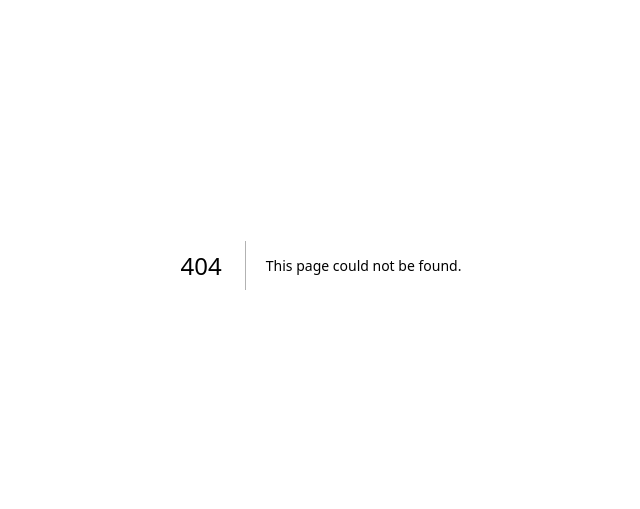
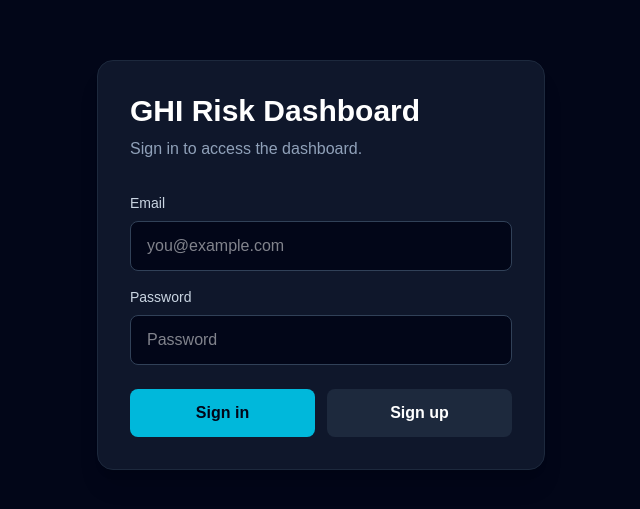
Before and after one commit to patrik-t-projects/ghi-risk-dashboard-next, a Next.js app: page /login in a window 1280 px wide. Before the commit this address had no page. Shown: the part 135-644 px from the top of the page, without its empty margins (319-959 px from the left). Built offline with nearby package versions, Linux system fonts and the light colour scheme; no server answers.

Commit message:
Add Supabase login and dashboard pages

```diff
--- /dev/null
+++ b/src/app/dashboard/page.tsx
@@ -0,0 +1,92 @@
+"use client";
+
+import { useEffect, useState } from "react";
+import { useRouter } from "next/navigation";
+import type { User } from "@supabase/supabase-js";
+import { supabase } from "@/lib/supabaseClient";
+
+export default function DashboardPage() {
+  const router = useRouter();
+
+  const [user, setUser] = useState<User | null>(null);
+  const [loading, setLoading] = useState(true);
+
+  useEffect(() => {
+    async function loadUser() {
+      const { data } = await supabase.auth.getUser();
+
+      if (!data.user) {
+        router.push("/login");
+        return;
+      }
+
+      setUser(data.user);
+      setLoading(false);
+    }
+
+    loadUser();
+  }, [router]);
+
+  async function handleSignOut() {
+    await supabase.auth.signOut();
+    router.push("/login");
+  }
+
+  if (loading) {
+    return (
+      <main className="min-h-screen bg-slate-950 text-white flex items-center justify-center">
+        Loading dashboard...
+      </main>
+    );
+  }
+
+  return (
+    <main className="min-h-screen bg-slate-950 text-white p-8">
+      <div className="max-w-7xl mx-auto">
+        <header className="flex items-center justify-between mb-8">
+          <div>
+            <h1 className="text-3xl font-semibold">GHI Risk Dashboard</h1>
+            <p className="text-slate-400">Logged in as {user?.email}</p>
+          </div>
+
+          <button
+            className="rounded-lg bg-slate-800 hover:bg-slate-700 px-4 py-2"
+            onClick={handleSignOut}
+          >
+            Sign out
+          </button>
+        </header>
+
+        <section className="grid grid-cols-1 md:grid-cols-4 gap-4 mb-8">
+          <div className="rounded-2xl bg-slate-900 border border-slate-800 p-5">
+            <p className="text-slate-400 text-sm">Latest risk</p>
+            <p className="text-3xl font-semibold mt-2">--</p>
+          </div>
+
+          <div className="rounded-2xl bg-slate-900 border border-slate-800 p-5">
+            <p className="text-slate-400 text-sm">Max GHI</p>
+            <p className="text-3xl font-semibold mt-2">-- W/m²</p>
+          </div>
+
+          <div className="rounded-2xl bg-slate-900 border border-slate-800 p-5">
+            <p className="text-slate-400 text-sm">Cloud cover</p>
+            <p className="text-3xl font-semibold mt-2">-- %</p>
+          </div>
+
+          <div className="rounded-2xl bg-slate-900 border border-slate-800 p-5">
+            <p className="text-slate-400 text-sm">Last update</p>
+            <p className="text-3xl font-semibold mt-2">--</p>
+          </div>
+        </section>
+
+        <section className="rounded-2xl bg-slate-900 border border-slate-800 p-6">
+          <h2 className="text-xl font-semibold mb-2">Dashboard placeholder</h2>
+          <p className="text-slate-400">
+            Next we will add the Switzerland map, time slider, variable buttons,
+            and plots.
+          </p>
+        </section>
+      </div>
+    </main>
+  );
+}
--- /dev/null
+++ b/src/app/login/page.tsx
@@ -0,0 +1,103 @@
+"use client";
+
+import { useState } from "react";
+import { useRouter } from "next/navigation";
+import { supabase } from "@/lib/supabaseClient";
+
+export default function LoginPage() {
+  const router = useRouter();
+
+  const [email, setEmail] = useState("");
+  const [password, setPassword] = useState("");
+  const [message, setMessage] = useState("");
+  const [loading, setLoading] = useState(false);
+
+  async function handleSignIn() {
+    setLoading(true);
+    setMessage("");
+
+    const { error } = await supabase.auth.signInWithPassword({
+      email,
+      password,
+    });
+
+    setLoading(false);
+
+    if (error) {
+      setMessage(error.message);
+      return;
+    }
+
+    router.push("/dashboard");
+  }
+
+  async function handleSignUp() {
+    setLoading(true);
+    setMessage("");
+
+    const { error } = await supabase.auth.signUp({
+      email,
+      password,
+    });
+
+    setLoading(false);
+
+    if (error) {
+      setMessage(error.message);
+      return;
+    }
+
+    setMessage("Account created. Check your email if confirmation is required, then sign in.");
+  }
+
+  return (
+    <main className="min-h-screen bg-slate-950 text-white flex items-center justify-center p-6">
+      <div className="w-full max-w-md rounded-2xl bg-slate-900 border border-slate-800 p-8 shadow-xl">
+        <h1 className="text-3xl font-semibold mb-2">GHI Risk Dashboard</h1>
+        <p className="text-slate-400 mb-8">Sign in to access the dashboard.</p>
+
+        <label className="block text-sm text-slate-300 mb-2">Email</label>
+        <input
+          className="w-full mb-4 rounded-lg bg-slate-950 border border-slate-700 px-4 py-3 outline-none focus:border-cyan-400"
+          type="email"
+          value={email}
+          onChange={(e) => setEmail(e.target.value)}
+          placeholder="you@example.com"
+        />
+
+        <label className="block text-sm text-slate-300 mb-2">Password</label>
+        <input
+          className="w-full mb-6 rounded-lg bg-slate-950 border border-slate-700 px-4 py-3 outline-none focus:border-cyan-400"
+          type="password"
+          value={password}
+          onChange={(e) => setPassword(e.target.value)}
+          placeholder="Password"
+        />
+
+        <div className="flex gap-3">
+          <button
+            className="flex-1 rounded-lg bg-cyan-500 hover:bg-cyan-400 text-slate-950 font-semibold px-4 py-3 disabled:opacity-50"
+            onClick={handleSignIn}
+            disabled={loading}
+          >
+            Sign in
+          </button>
+
+          <button
+            className="flex-1 rounded-lg bg-slate-800 hover:bg-slate-700 text-white font-semibold px-4 py-3 disabled:opacity-50"
+            onClick={handleSignUp}
+            disabled={loading}
+          >
+            Sign up
+          </button>
+        </div>
+
+        {message && (
+          <p className="mt-6 text-sm text-slate-300 border border-slate-800 rounded-lg p-3">
+            {message}
+          </p>
+        )}
+      </div>
+    </main>
+  );
+}
--- a/src/app/page.tsx
+++ b/src/app/page.tsx
@@ -1,65 +1,31 @@
-import Image from "next/image";
+import Link from "next/link";
 
 export default function Home() {
   return (
-    <div className="flex flex-col flex-1 items-center justify-center bg-zinc-50 font-sans dark:bg-black">
-      <main className="flex flex-1 w-full max-w-3xl flex-col items-center justify-between py-32 px-16 bg-white dark:bg-black sm:items-start">
-        <Image
-          className="dark:invert"
-          src="/next.svg"
-          alt="Next.js logo"
-          width={100}
-          height={20}
-          priority
-        />
-        <div className="flex flex-col items-center gap-6 text-center sm:items-start sm:text-left">
-          <h1 className="max-w-xs text-3xl font-semibold leading-10 tracking-tight text-black dark:text-zinc-50">
-            To get started, edit the page.tsx file.
-          </h1>
-          <p className="max-w-md text-lg leading-8 text-zinc-600 dark:text-zinc-400">
-            Looking for a starting point or more instructions? Head over to{" "}
-            <a
-              href="https://vercel.com/templates?framework=next.js&utm_source=create-next-app&utm_medium=appdir-template-tw&utm_campaign=create-next-app"
-              className="font-medium text-zinc-950 dark:text-zinc-50"
-            >
-              Templates
-            </a>{" "}
-            or the{" "}
-            <a
-              href="https://nextjs.org/learn?utm_source=create-next-app&utm_medium=appdir-template-tw&utm_campaign=create-next-app"
-              className="font-medium text-zinc-950 dark:text-zinc-50"
-            >
-              Learning
-            </a>{" "}
-            center.
-          </p>
+    <main className="min-h-screen bg-slate-950 text-white flex items-center justify-center p-6">
+      <div className="max-w-2xl text-center">
+        <h1 className="text-5xl font-semibold mb-6">GHI Risk Dashboard</h1>
+        <p className="text-slate-400 text-lg mb-8">
+          Online dashboard for GHI forecasts, risk scores, regional maps, and
+          historical backtesting.
+        </p>
+
+        <div className="flex justify-center gap-4">
+          <Link
+            href="/login"
+            className="rounded-lg bg-cyan-500 hover:bg-cyan-400 text-slate-950 font-semibold px-6 py-3"
+          >
+            Login
+          </Link>
+
+          <Link
+            href="/dashboard"
+            className="rounded-lg bg-slate-800 hover:bg-slate-700 text-white font-semibold px-6 py-3"
+          >
+            Dashboard
+          </Link>
         </div>
-        <div className="flex flex-col gap-4 text-base font-medium sm:flex-row">
-          <a
-            className="flex h-12 w-full items-center justify-center gap-2 rounded-full bg-foreground px-5 text-background transition-colors hover:bg-[#383838] dark:hover:bg-[#ccc] md:w-[158px]"
-            href="https://vercel.com/new?utm_source=create-next-app&utm_medium=appdir-template-tw&utm_campaign=create-next-app"
-            target="_blank"
-            rel="noopener noreferrer"
-          >
-            <Image
-              className="dark:invert"
-              src="/vercel.svg"
-              alt="Vercel logomark"
-              width={16}
-              height={16}
-            />
-            Deploy Now
-          </a>
-          <a
-            className="flex h-12 w-full items-center justify-center rounded-full border border-solid border-black/[.08] px-5 transition-colors hover:border-transparent hover:bg-black/[.04] dark:border-white/[.145] dark:hover:bg-[#1a1a1a] md:w-[158px]"
-            href="https://nextjs.org/docs?utm_source=create-next-app&utm_medium=appdir-template-tw&utm_campaign=create-next-app"
-            target="_blank"
-            rel="noopener noreferrer"
-          >
-            Documentation
-          </a>
-        </div>
-      </main>
-    </div>
+      </div>
+    </main>
   );
 }
--- /dev/null
+++ b/src/lib/supabaseClient.ts
@@ -0,0 +1,10 @@
+import { createClient } from "@supabase/supabase-js";
+
+const supabaseUrl = process.env.NEXT_PUBLIC_SUPABASE_URL!;
+const supabasePublishableKey =
+  process.env.NEXT_PUBLIC_SUPABASE_PUBLISHABLE_KEY!;
+
+export const supabase = createClient(
+  supabaseUrl,
+  supabasePublishableKey
+);
```
Also changed, not shown: 1 other file (tests, documents, lock files or other folders).
